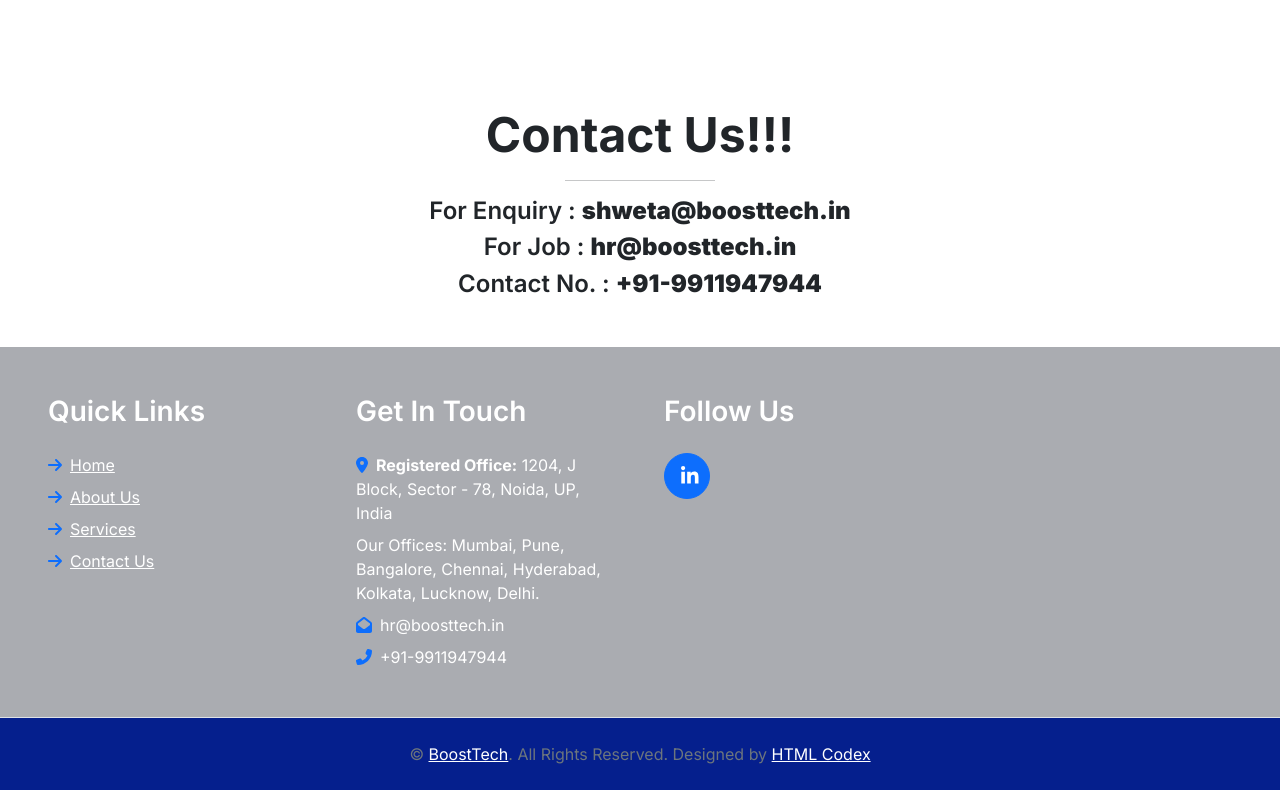
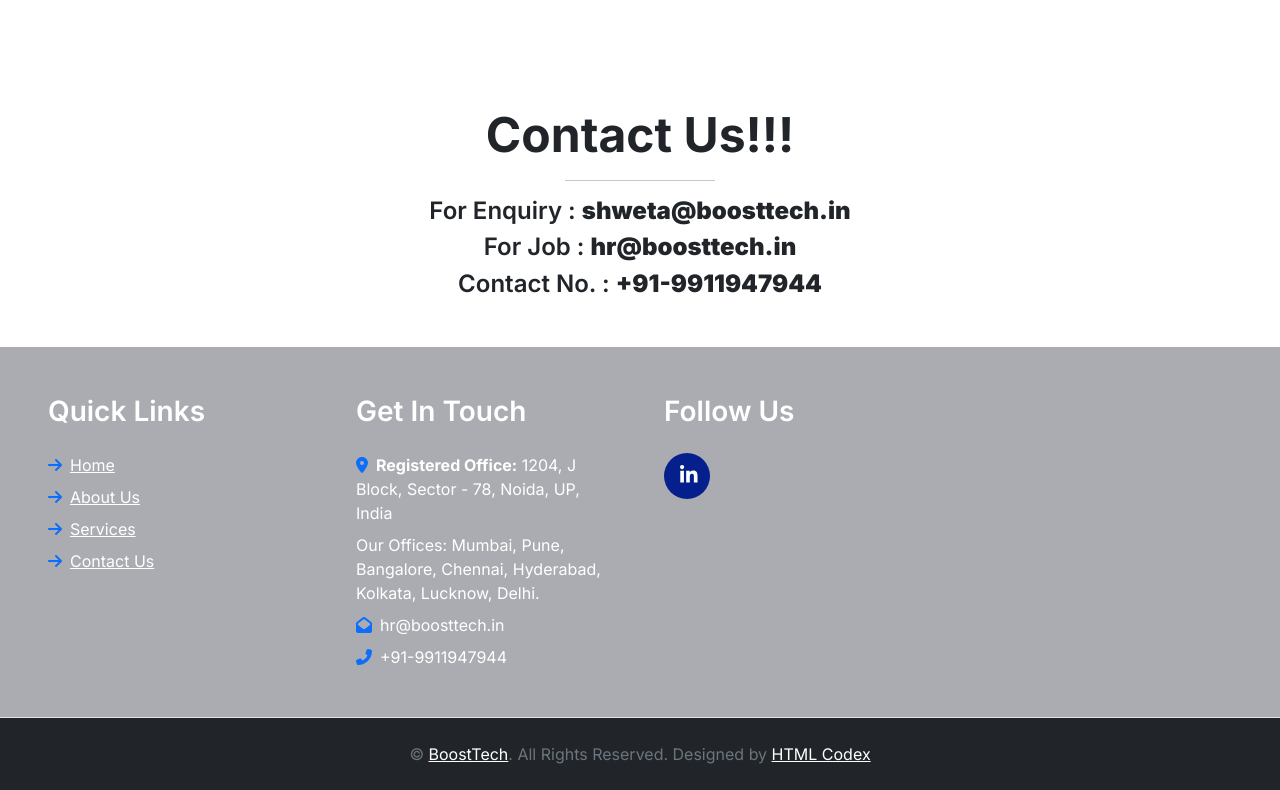
Before and after one commit to kit0-0/site, a Next.js app: page / in a window 1280 px wide. Shown: the part 4028-4818 px from the top of the page. Built offline with nearby package versions, Linux system fonts and the light colour scheme.

Commit message:
Update button and footer styles

```diff
--- a/app/(components)/BackToTopButton.js
+++ b/app/(components)/BackToTopButton.js
@@ -37,7 +37,7 @@
     <div>
       {isVisible && (
         <button
-          className="btn btn-lg btn-primary btn-lg-square rounded-circle back-to-top"
+          className="btn btn-lg border-0 btn-primary btn-lg-square rounded-circle back-to-top"
           onClick={scrollToTop}
         >
           <FontAwesomeIcon icon={faArrowUp} />
--- a/app/(components)/Footer.js
+++ b/app/(components)/Footer.js
@@ -50,7 +50,7 @@
           <div className="col-lg-3 col-md-6">
             <h3 className="text-white mb-4">Follow Us</h3>
             <div className="d-flex">
-              <a className="btn btn-lg btn-primary btn-lg-square rounded-circle me-2" target="_blank" href="https://www.linkedin.com/company/boosttech/">
+              <a className="btn btn-lg btn-primary border-0 btn-lg-square rounded-circle me-2" target="_blank" href="https://www.linkedin.com/company/boosttech/">
                 <FontAwesomeIcon icon={faLinkedinIn} className="fw-normal" />
               </a>
               {/* Add other social media links as needed */}
@@ -58,7 +58,7 @@
           </div>
         </div>
       </div>
-      <div className="container-fluid bs-dark text-secondary text-center border-top py-4 px-5" >
+      <div className="container-fluid bg-dark text-secondary text-center border-top py-4 px-5" >
         <p className="m-0">&copy; <a className="text-white" href="#">BoostTech</a>. All Rights Reserved. Designed by <a className="text-white" href="https://htmlcodex.com">HTML Codex</a></p>
       </div>
     </>
--- a/app/globals.css
+++ b/app/globals.css
@@ -87,8 +87,8 @@
     background: var(--primary);
     transform: skew(40deg);
 }
-.bs-dark{
-    background-color: #051f8d;
+.bs-dark, .btn-primary{
+    background-color: #051f8d !important;
 }
 .txt-dark{
     color: #051f8d;
```
